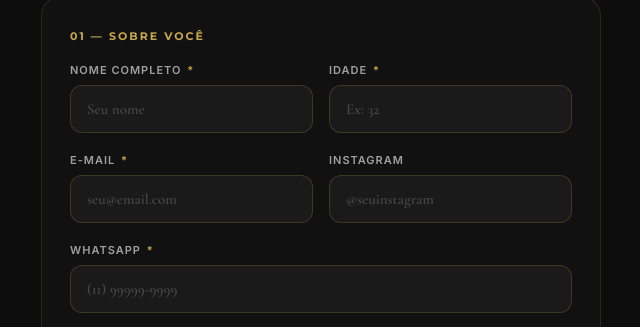
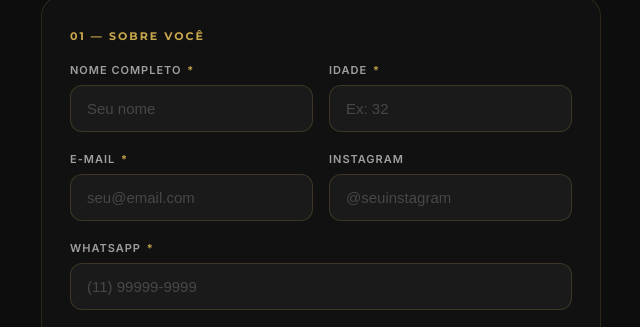
Before and after one commit to felipe-dazzi/felipe-dazzi-mentoria, a plain HTML site: page index.html in a window 1280 px wide. Shown: the part 405-732 px from the top of the page, 319-959 px from the left. Drawn offline with nearby package versions, Linux system fonts and the light colour scheme; a web font is replaced by a local one.

Commit message:
Fonte dos inputs trocada para Arial

```diff
--- a/index.html
+++ b/index.html
@@ -116,7 +116,7 @@
       padding: 14px 16px;
       color: #fff;
       font-size: 15px;
-      font-family: 'Cormorant Garamond', serif;
+      font-family: Arial, sans-serif;
       transition: border-color 0.2s, background 0.2s;
       outline: none;
       -webkit-appearance: none;
```
